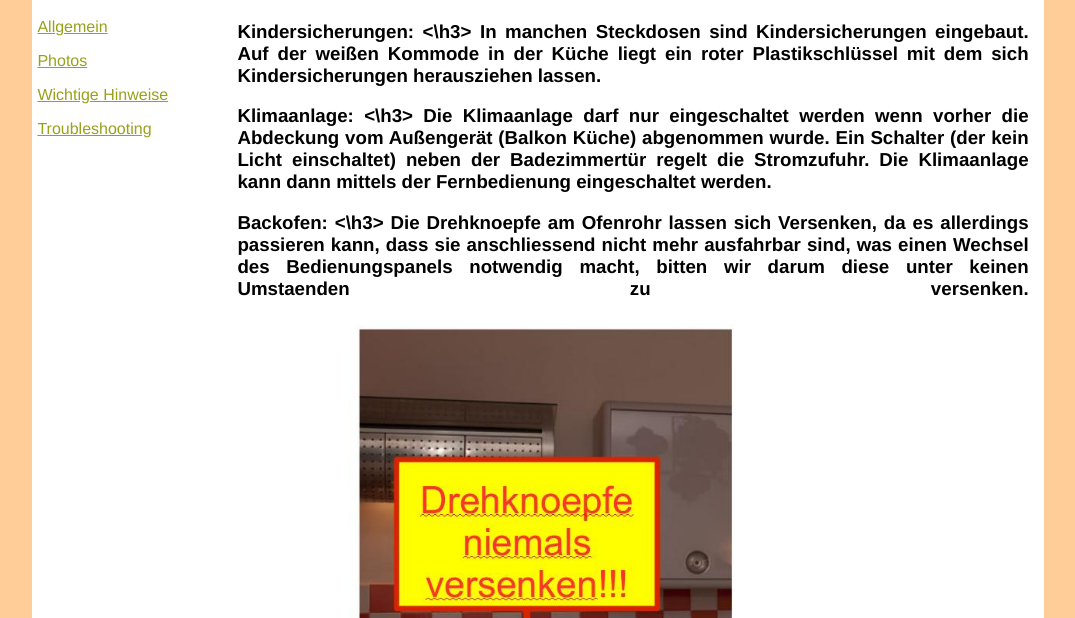
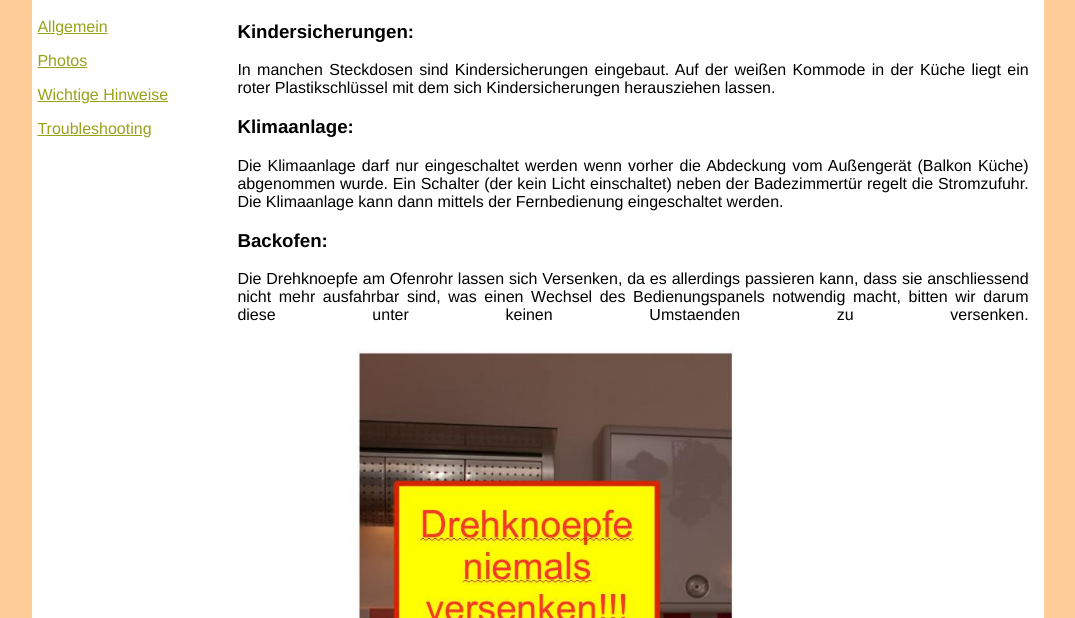
Before and after one commit to floatofmath/oldpage, a plain HTML site: page mestre/hinweis.html in a window 1280 px wide. Shown: the part 182-800 px from the top of the page, without its empty margins (102-1177 px from the left). Drawn offline with Linux system fonts and the light colour scheme.

Commit message:
html error

```diff
--- a/mestre/hinweis.html
+++ b/mestre/hinweis.html
@@ -48,13 +48,13 @@
 <div class="item column" id="main-content">
 <div class="bioinf-content">
 
-<h3> Kindersicherungen: <\h3>
+<h3> Kindersicherungen: </h3>
 
 In manchen Steckdosen sind Kindersicherungen eingebaut. Auf der weißen
 Kommode in der Küche liegt ein roter Plastikschlüssel mit dem sich
 Kindersicherungen herausziehen lassen.
 
-<h3> Klimaanlage: <\h3>
+<h3> Klimaanlage: </h3>
 
 Die Klimaanlage darf nur eingeschaltet werden wenn vorher die
 Abdeckung vom Außengerät (Balkon Küche) abgenommen wurde. Ein Schalter
@@ -62,7 +62,7 @@ Abdeckung vom Außengerät (Balkon Küche) abgenommen wurde. Ein Schalter
 Stromzufuhr. Die Klimaanlage kann dann mittels der Fernbedienung
 eingeschaltet werden.
 
-<h3> Backofen: <\h3>
+<h3> Backofen: </h3>
 
 Die Drehknoepfe am Ofenrohr lassen sich Versenken, da es allerdings
 passieren kann, dass sie anschliessend nicht mehr ausfahrbar sind, was
```
Also changed, not shown: 1 other file.
